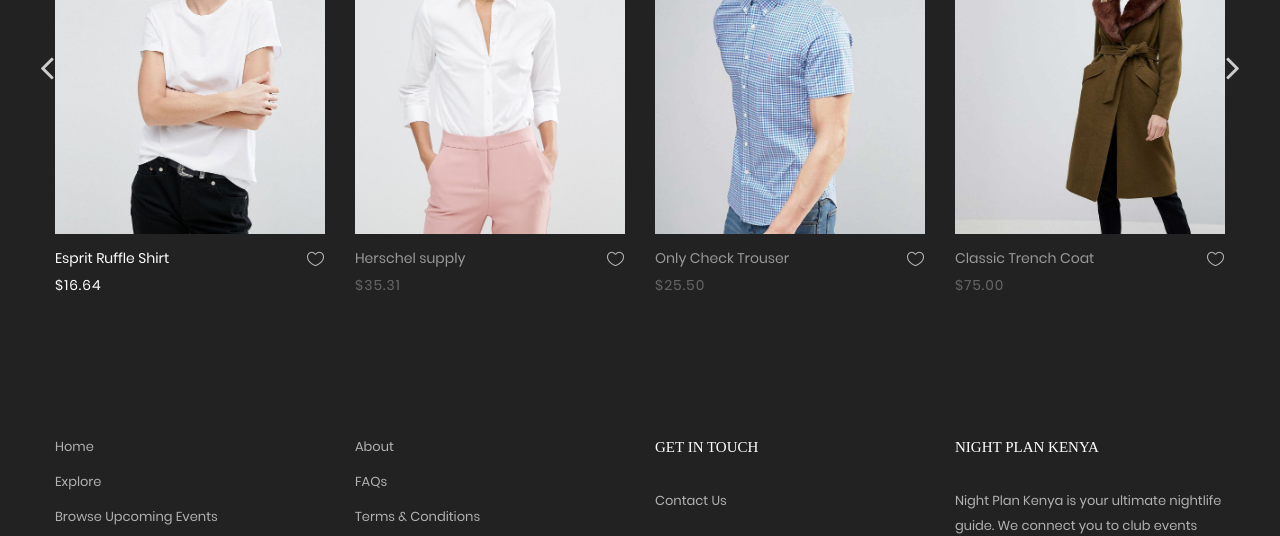
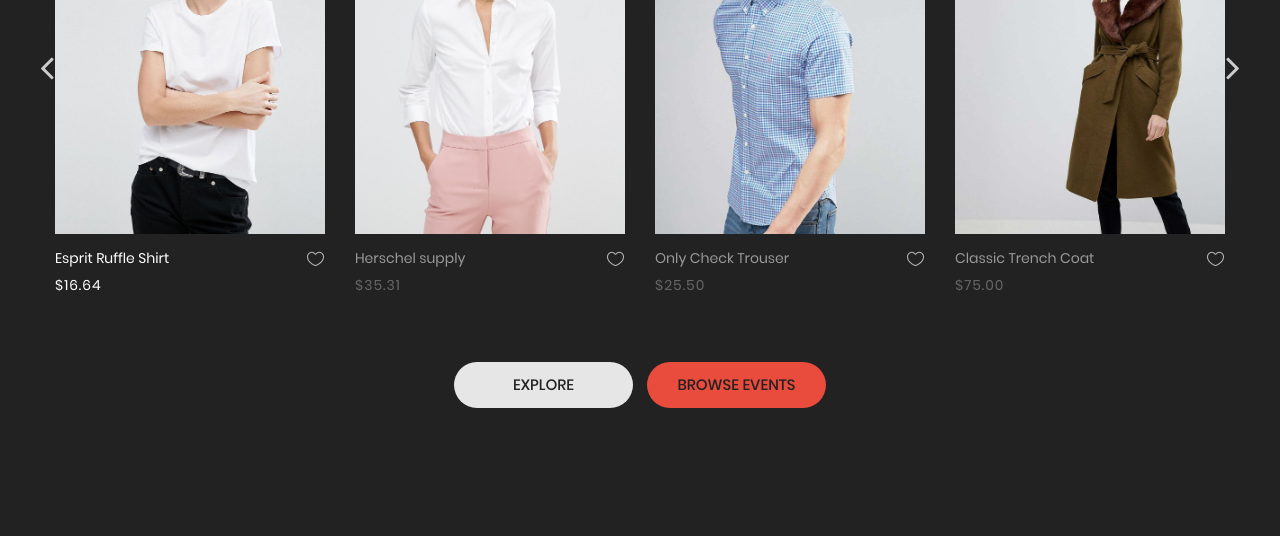
Before and after one commit to Emichira/nightplan-kenya, a plain HTML site: page index.html in a window 1280 px wide. Shown: the part 1097-1633 px from the top of the page. Drawn offline with Linux system fonts and the light colour scheme; a web font is replaced by a local one.

Commit message:
add navigation buttons

```diff
--- a/index.html
+++ b/index.html
@@ -1390,6 +1390,15 @@
 					</div>
 				</div>
 			</div>
+			<!-- Load more -->
+			<div class="flex-c-m flex-w w-full p-t-45">
+				<a href="#" class="flex-c-m stext-101 cl5 size-103 bg2 bor1 hov-btn1 p-lr-15 trans-04 m-all-7">
+					Explore
+				</a>
+				<a href="#" class="flex-c-m stext-101 cl5 size-103 bg1 bor1 hov-btn1 p-lr-15 trans-04 m-all-7">
+					Browse Events
+				</a>
+			</div>
 		</div>
 	</section>
 
```
